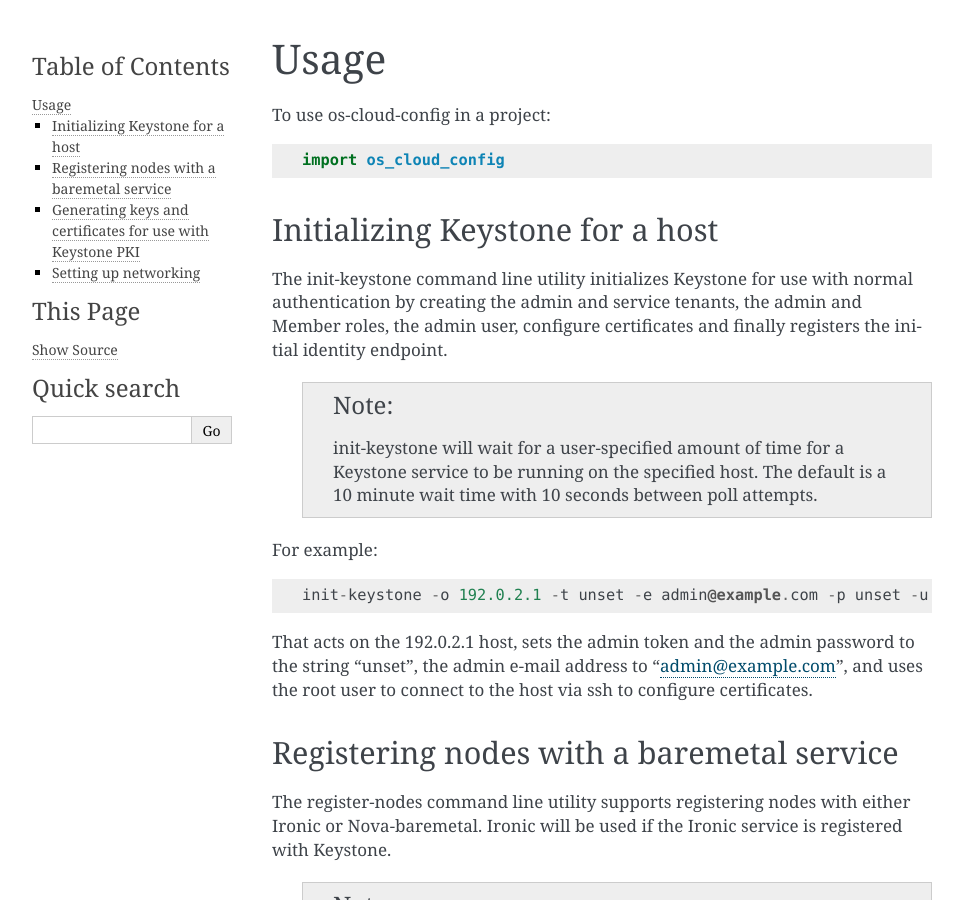
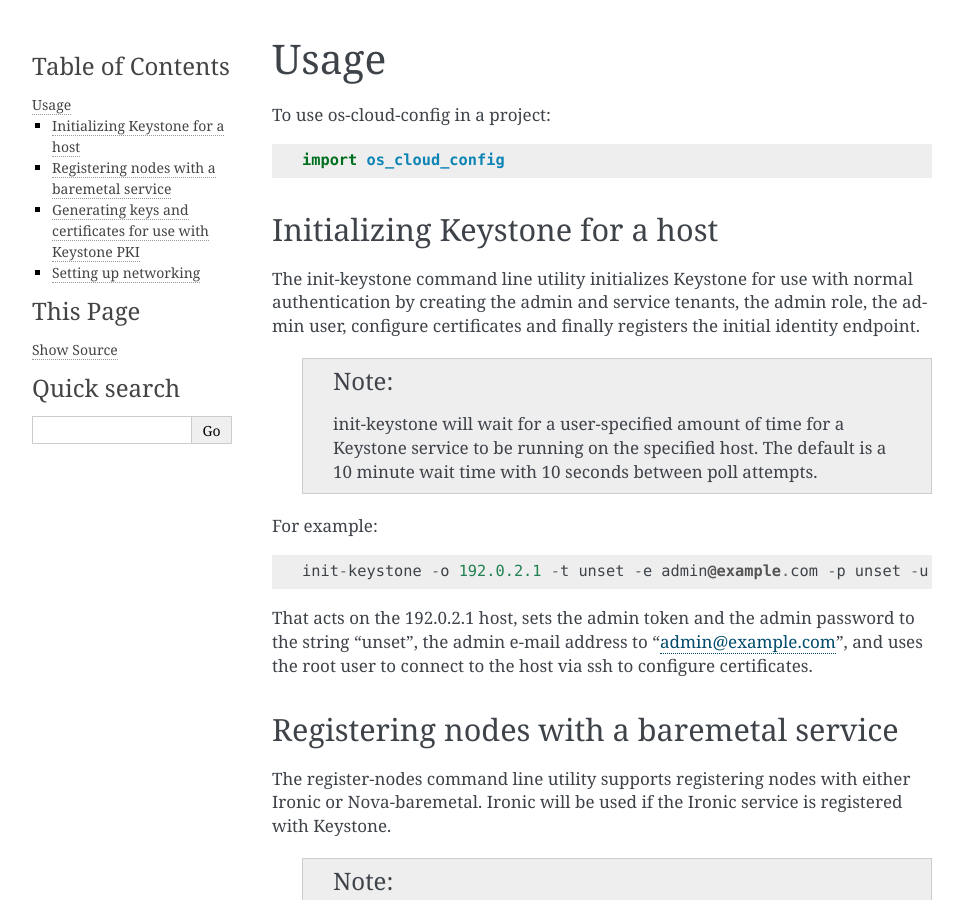
Before and after one commit to openstack-archive/os-cloud-config, a Sphinx documentation site: the page built from doc/source/usage.rst, in a window 1280 px wide and 900 px high. Shown: the whole window, without its empty margins (148-1111 px from the left). Built offline with Sphinx 7.4.7, drawn with Linux system fonts in a browser that asks for light colours.

Commit message:
Do not create the _member_ role
Keystone will automatically create the _member_ role if it does not
exist, so there's no need to do it in os-cloud-config. Further,
explicitly creating it will cause an issue when you go to create the
first user in Keystone.

Keystone will try to add the user to the _member_ role, but use the
default *id*:
http://git.openstack.org/cgit/openstack/keystone/tree/keystone/assignment/core.py#n261

Since os-cloud-config has precreated the role, it has a different id, so
then when Keystone will try and create _member_ again, and failing with
a duplicate entry.

This change was introduced in os-cloud-config via commit:
Ia4d965335f900e03465f45c701f0bd5a3a4a0ea6

Instead of just reverting that commit, I figured we could remove the
_member_ role creation entirely.

We aren't seeing this failure scenario in CI, because we haven't had a
os-cloud-config release in a while apparently and we don't use
os-cloud-config from git (for better or worse).

Change-Id: Iaa05c71173140e68e47357ac8a9ab3fdb276c838

```diff
--- a/doc/source/usage.rst
+++ b/doc/source/usage.rst
@@ -10,10 +10,10 @@ To use os-cloud-config in a project::
 Initializing Keystone for a host
 -----------------------------------
 
-The init-keystone command line utility initializes Keystone for use with
-normal authentication by creating the admin and service tenants, the admin
-and Member roles, the admin user, configure certificates and finally
-registers the initial identity endpoint.
+The init-keystone command line utility initializes Keystone for use with normal
+authentication by creating the admin and service tenants, the admin role, the
+admin user, configure certificates and finally registers the initial identity
+endpoint.
 
  .. note::
 
```
Also changed, not shown: 3 other files.
